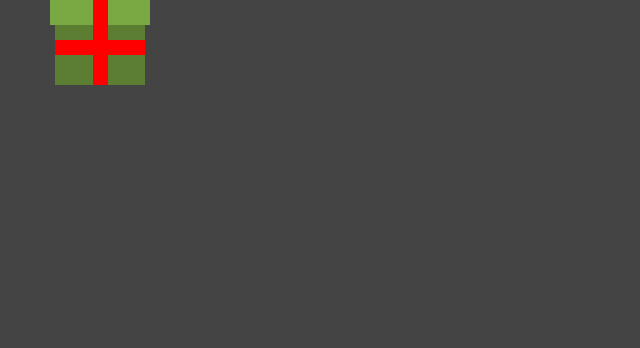
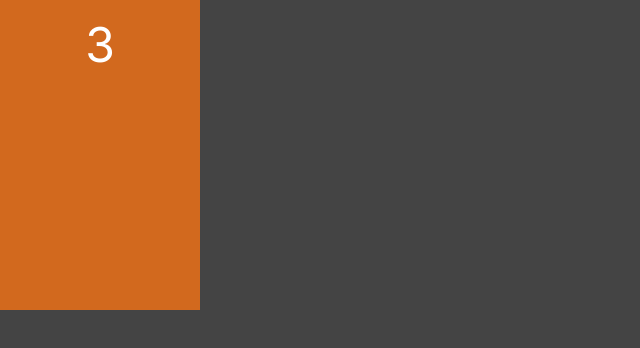
Before and after one commit to Wellington-Henrique/next-ts-jogo-portas, a Next.js app: page / in a window 1280 px wide. Shown: the top 348 px of the page, without its empty margins (0-640 px from the left). Built offline with nearby package versions, Linux system fonts and the light colour scheme.

Commit message:
76. Componente Porta #01

```diff
--- a/src/app/page.jsx
+++ b/src/app/page.jsx
@@ -1,9 +1,10 @@
+import Porta from "@/components/Porta";
 import Presente from "@/components/Presente";
 
 export default function Home() {
   return (
     <div>
-     <Presente/>
+     <Porta/>
     </div>
   )
 }
--- /dev/null
+++ b/src/components/Porta.jsx
@@ -0,0 +1,11 @@
+import styles from '../styles/Porta.module.css';
+
+export default function Porta(props) {
+    return (
+        <div className={styles.porta}>
+            <div className={styles.numero}>
+                3
+            </div>
+        </div>
+    )
+}
--- /dev/null
+++ b/src/styles/Porta.module.css
@@ -0,0 +1,14 @@
+.porta {
+    display: flex;
+    flex-direction: column;
+    align-items: center;
+    padding: 15px;
+
+    width: 200px;
+    height: 310px;
+    background-color: chocolate;
+}
+
+.numero {
+    font-size: 3rem;
+}
```
